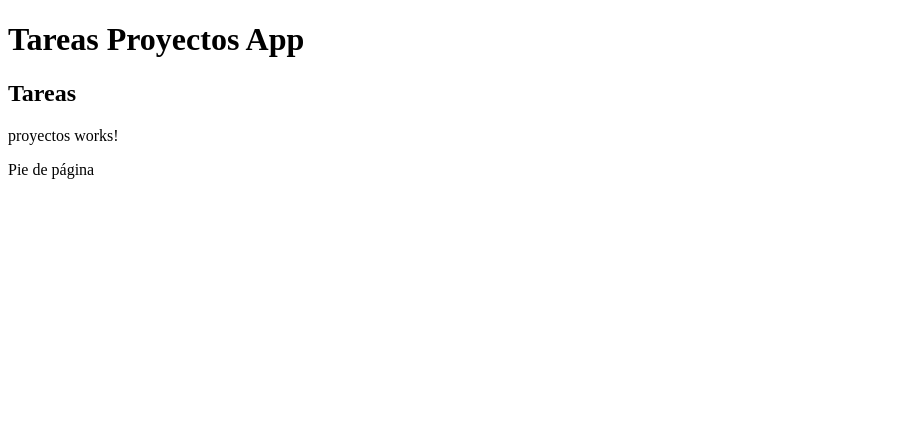
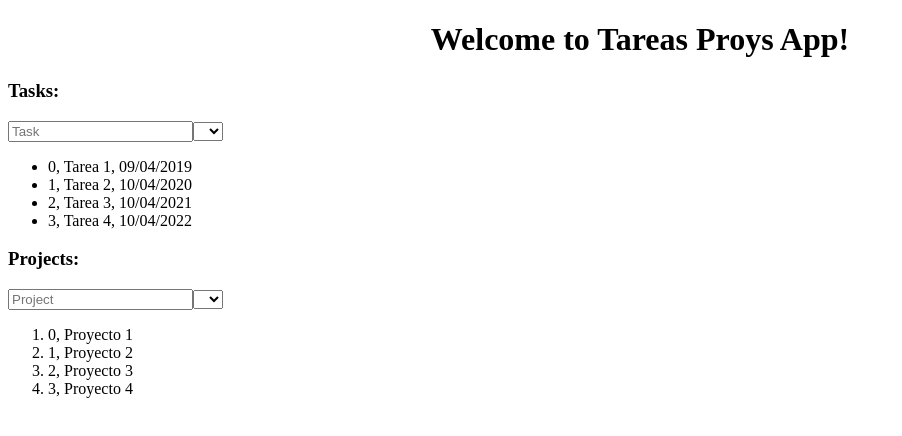
Before and after one commit to SergioMendezGarcia/TareasRoysApp, an Angular app: page / in a window 1280 px wide. Shown: the top 436 px of the page, without its empty margins (0-902 px from the left). Built offline with nearby package versions, Linux system fonts and the light colour scheme.

Commit message:
Terminado

```diff
--- a/src/app/app.component.html
+++ b/src/app/app.component.html
@@ -1,16 +1,7 @@
-<header>
-  <h1>Tareas Proyectos App</h1>
-</header>
-
-<main>
-  <section>
-    <tareas></tareas>
-  </section>
-  <section>
-    <proyectos></proyectos>
-  </section>
-</main>
-
-<footer>
-  Pie de página
-</footer>
+<header style="text-align:center">
+    <h1>
+      Welcome to {{ title }}!
+    </h1>
+  </header>
+  <tareas></tareas>
+  <proyectos></proyectos>
--- a/src/app/app.component.ts
+++ b/src/app/app.component.ts
@@ -6,5 +6,5 @@ import { Component } from '@angular/core';
   styleUrls: ['./app.component.scss']
 })
 export class AppComponent {
-  title = 'TareasProysApp';
+  title = 'Tareas Proys App';
 }
--- a/src/app/proyectos/proyectos.component.html
+++ b/src/app/proyectos/proyectos.component.html
@@ -1,3 +1,12 @@
-<p>
-  proyectos works!
-</p>
+<section>
+  <h3>Projects:</h3>
+  <input type="text" [(ngModel)]="filtro" placeholder="Project" />
+  <select [(ngModel)]="filtro" (change)="filtrarProject(this.value)">
+    <option *ngFor="let i of projects" [value]="i.pid">{{i.pid}}</option>
+  </select>
+  <ol>
+    <li *ngFor="let i of filtrarProject(filtro)">
+      <span>{{i.pid}}, {{i.title}}</span>
+    </li>
+  </ol>
+</section>
--- a/src/app/proyectos/proyectos.component.ts
+++ b/src/app/proyectos/proyectos.component.ts
@@ -7,9 +7,23 @@ import { Component, OnInit } from '@angular/core';
 })
 export class ProyectosComponent implements OnInit {
 
+  projects = null;
+  filtro = '';
+
+  filtrarProject(str){
+    return this.projects.filter(busqueda => ((busqueda.pid.toString().indexOf(str) >= 0)));
+   };
+
   constructor() { }
 
   ngOnInit() {
+
+    this.projects = [
+      {pid: 0, title: 'Proyecto 1'},
+      {pid: 1, title: 'Proyecto 2'},
+      {pid: 2, title: 'Proyecto 3'},
+      {pid: 3, title: 'Proyecto 4'}
+      ];
   }
 
 }
--- a/src/app/tareas/tareas.component.html
+++ b/src/app/tareas/tareas.component.html
@@ -1 +1,12 @@
-<h2>Tareas</h2>
+<section>
+  <h3>Tasks:</h3>
+  <input type="text" [(ngModel)]="filtro" placeholder="Task" />
+  <select [(ngModel)]="filtro" (change)="filtrarTask(this.value)">
+    <option *ngFor="let i of tasks" [value]="i.id">{{i.proy}}</option>
+  </select>
+  <ul>
+    <li *ngFor="let i of filtrarTask(filtro)">
+      <span>{{i.id}}, {{i.desc}}, {{i.time}}</span>
+    </li>
+  </ul>
+</section>
--- a/src/app/tareas/tareas.component.ts
+++ b/src/app/tareas/tareas.component.ts
@@ -7,9 +7,25 @@ import { Component, OnInit } from '@angular/core';
 })
 export class TareasComponent implements OnInit {
 
+  tasks = null;
+  filtro = '';
+
+  filtrarTask(filtro){
+
+      return this.tasks.filter(function(busqueda){
+        return (busqueda.id.toString().indexOf(filtro) >= 0);
+       })
+   };
   constructor() { }
 
   ngOnInit() {
+
+    this.tasks = [
+      {id: 0, desc: 'Tarea 1', time: '09/04/2019', proy: 0},
+      {id: 1, desc: 'Tarea 2', time: '10/04/2020', proy: 1},
+      {id: 2, desc: 'Tarea 3', time: '10/04/2021', proy: 2},
+      {id: 3, desc: 'Tarea 4', time: '10/04/2022', proy: 3},
+      ];
   }
 
 }
```
